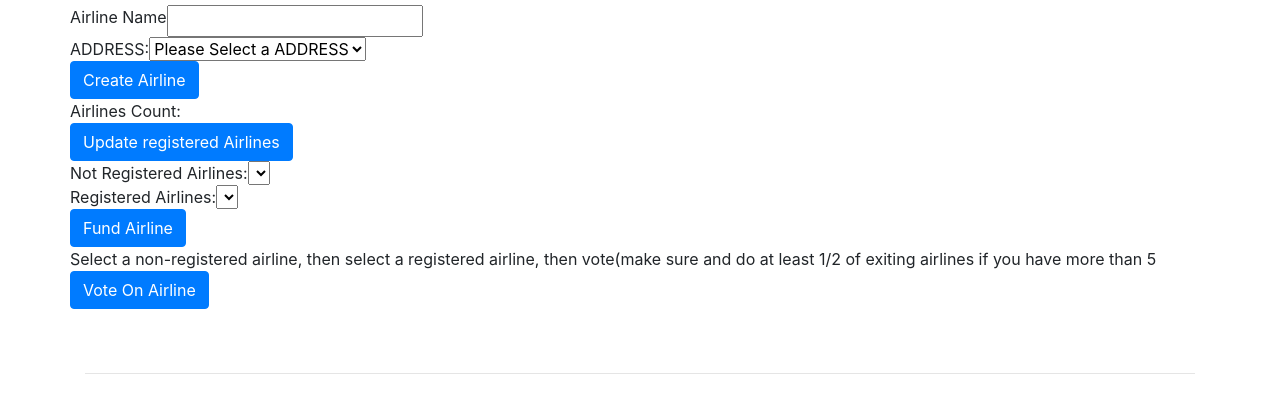
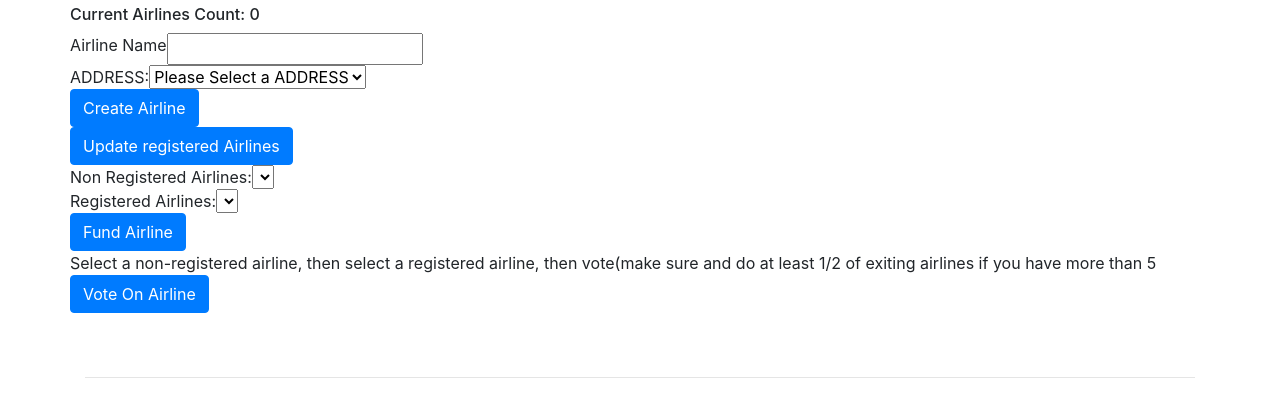
Before and after one commit to endikaaguilera/udacity_blockchain_p4_flight_surety, a website: page src/dapp/index.html in a window 1280 px wide. Shown: the part 73-488 px from the top of the page. Drawn offline with nearby package versions, Linux system fonts and the light colour scheme.

Commit message:
update index.html

```diff
--- a/src/dapp/index.html
+++ b/src/dapp/index.html
@@ -22,6 +22,11 @@
         <div id="register-wrapper" class="top-20">
         </div>
         <div class="row top-20">
+            <br />
+            <h6 class="form" id="airlines-count">Current Airlines Count: 0</h6>
+            <br />
+        </div>
+        <div class="row top-20">
             <label class="form">Airline Name</label>
             <input type="text" id="airline-name">
         </div>
@@ -35,15 +40,10 @@
             <btn class="btn btn-primary full-width" id="submit-airline">Create Airline</btn>
         </div>
         <div class="row top-20">
-            <br />
-            <h7 class="form" id="airlines-count">Airlines Count: </h7>
-            <br />
-        </div>
-        <div class="row top-20">
             <btn class="btn btn-primary full-width" id="update-airlines-registered">Update registered Airlines</btn>
         </div>
         <div class="row top-20">
-            Not Registered Airlines:<select id="vote-address" name="vote-address" class="full-width"></select>
+            Non Registered Airlines:<select id="vote-address" name="vote-address" class="full-width"></select>
         </div>
         <div class="row top-20">
             Registered Airlines:<select id="registered-address" name="registered-address" class=" full-width"></select>
```
